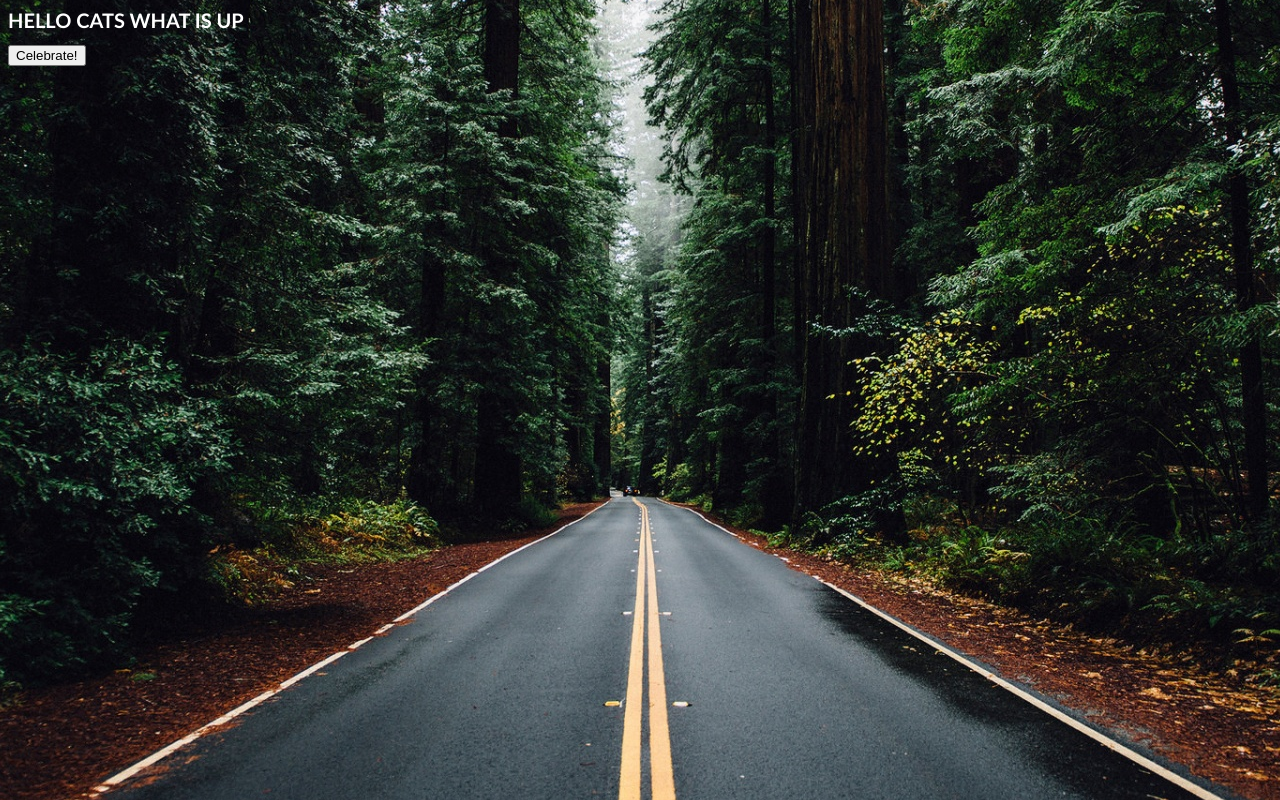
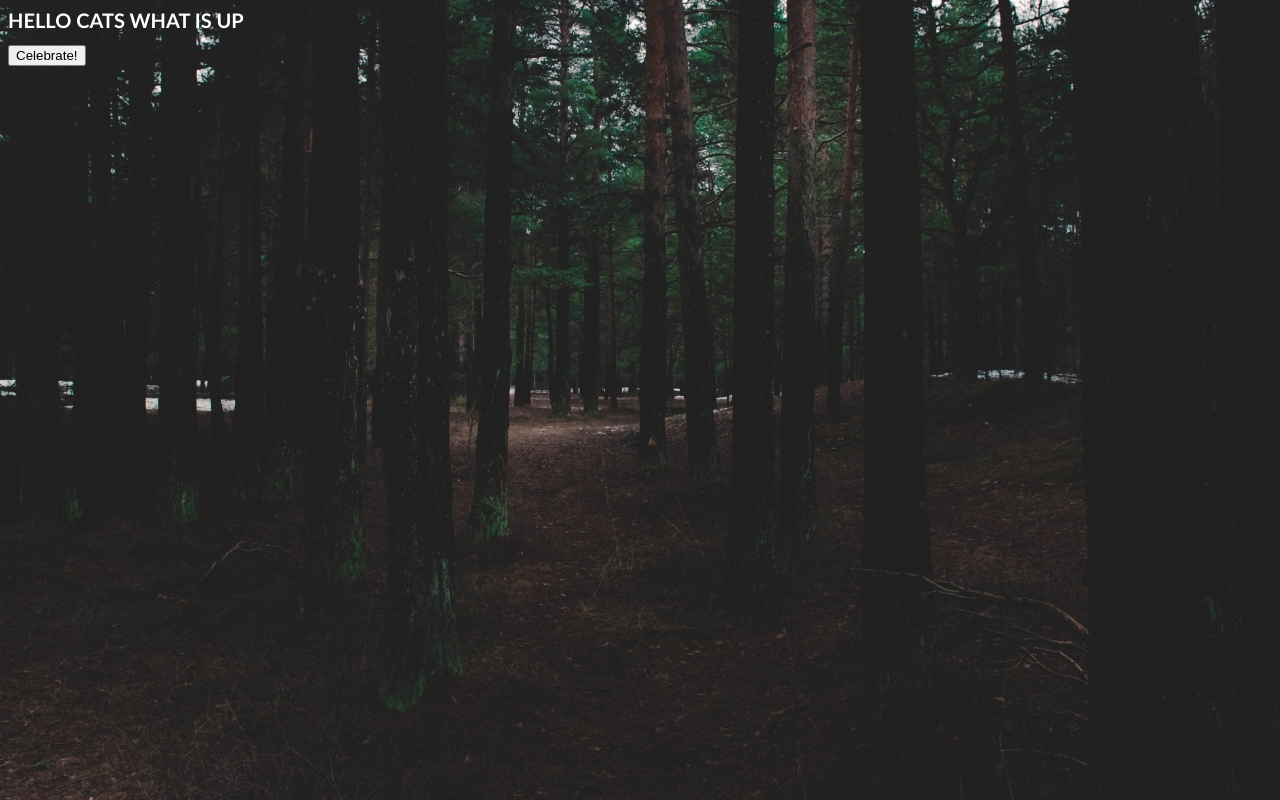
Before and after one commit to rebeccaruva/nrk, a Python web app: template templates/gif.html in a window 1280 px wide. Run offline with Jinja, Linux system fonts and the light colour scheme; the template is opened without the code that fills it: most values are stand-ins (such as "Sample title", 1, 10 or a date in 2020); some libraries are stand-ins or nearby versions.

Commit message:
fixed gif celebrate background

```diff
--- a/static/gifAlert.css
+++ b/static/gifAlert.css
@@ -3,9 +3,9 @@ body {
   font-size: 62.5%;
   background-position: center;
   background-repeat: no-repeat;
-  background-image: url("roadForest.jpg");
+  background-image: url("forest.jpg");
   background-attachment: fixed;
 }
 #dialog {
-  background-color: transparent;
+  opacity: 20%;
 }
```
Also changed, not shown: 1 other file.
